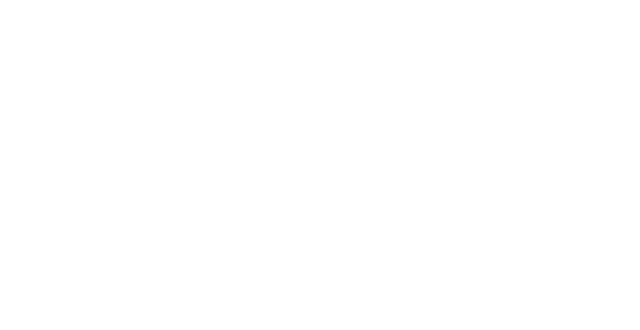
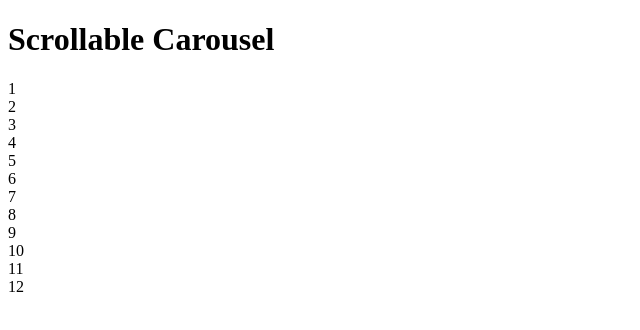
Before and after one commit to stiakov/carousel, a plain HTML site: page index.html in a window 1280 px wide. Shown: the whole page, without its empty margins (0-640 px from the left). Drawn offline with Linux system fonts and the light colour scheme.

Commit message:
Add carousel components

```diff
--- a/index.html
+++ b/index.html
@@ -3,9 +3,24 @@
 <head>
   <meta charset="UTF-8">
   <meta name="viewport" content="width=device-width, initial-scale=1.0">
-  <title>Carousel V0.1</title>
+  <title>Carousel V1</title>
 </head>
 <body>
+  <h1>Scrollable Carousel</h1>
 
+  <div id="carousel">
+    <div class="item">1</div>
+    <div class="item">2</div>
+    <div class="item">3</div>
+    <div class="item">4</div>
+    <div class="item">5</div>
+    <div class="item">6</div>
+    <div class="item">7</div>
+    <div class="item">8</div>
+    <div class="item">9</div>
+    <div class="item">10</div>
+    <div class="item">11</div>
+    <div class="item">12</div>
+  </div>
 </body>
 </html>
```
